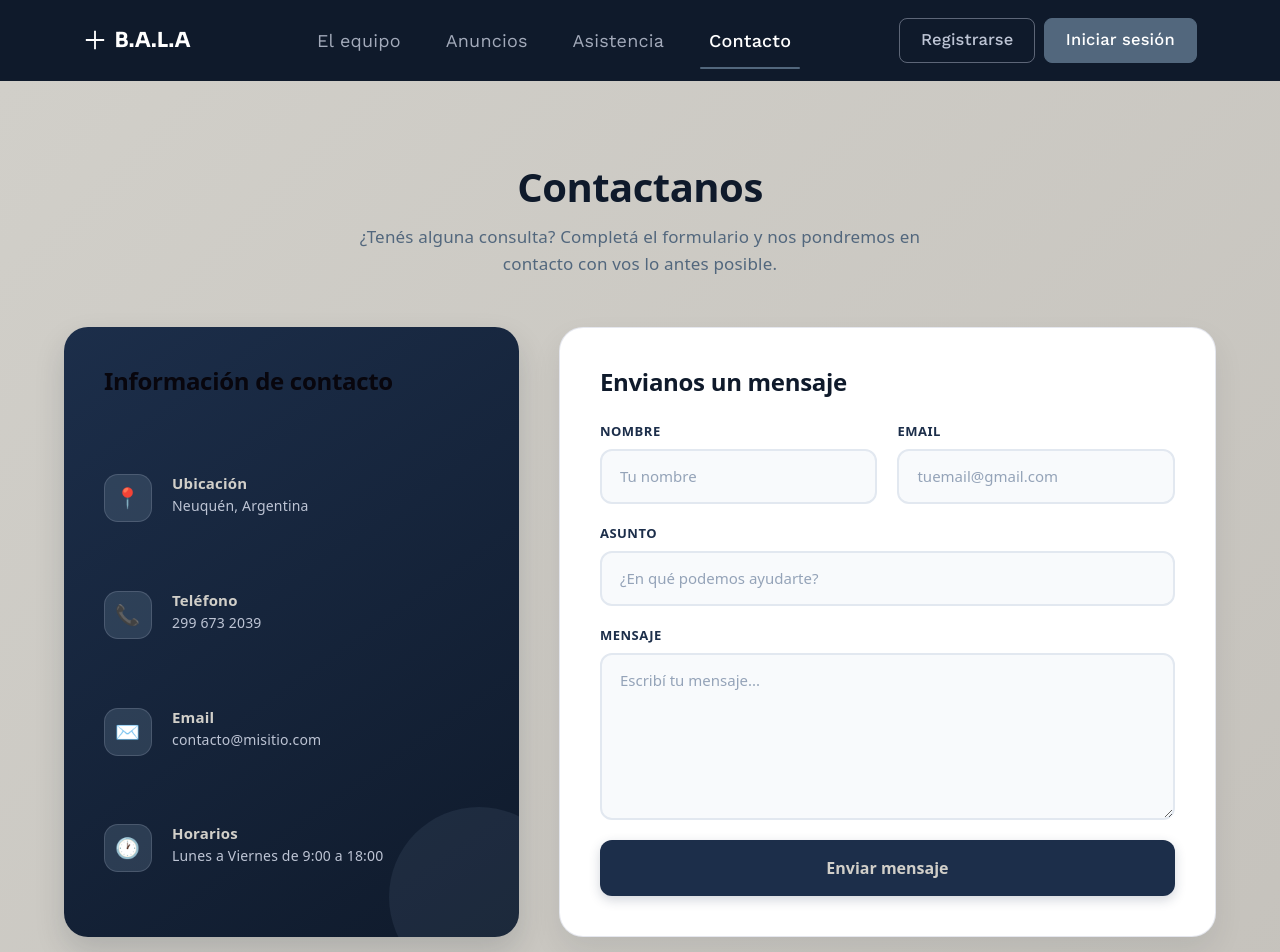
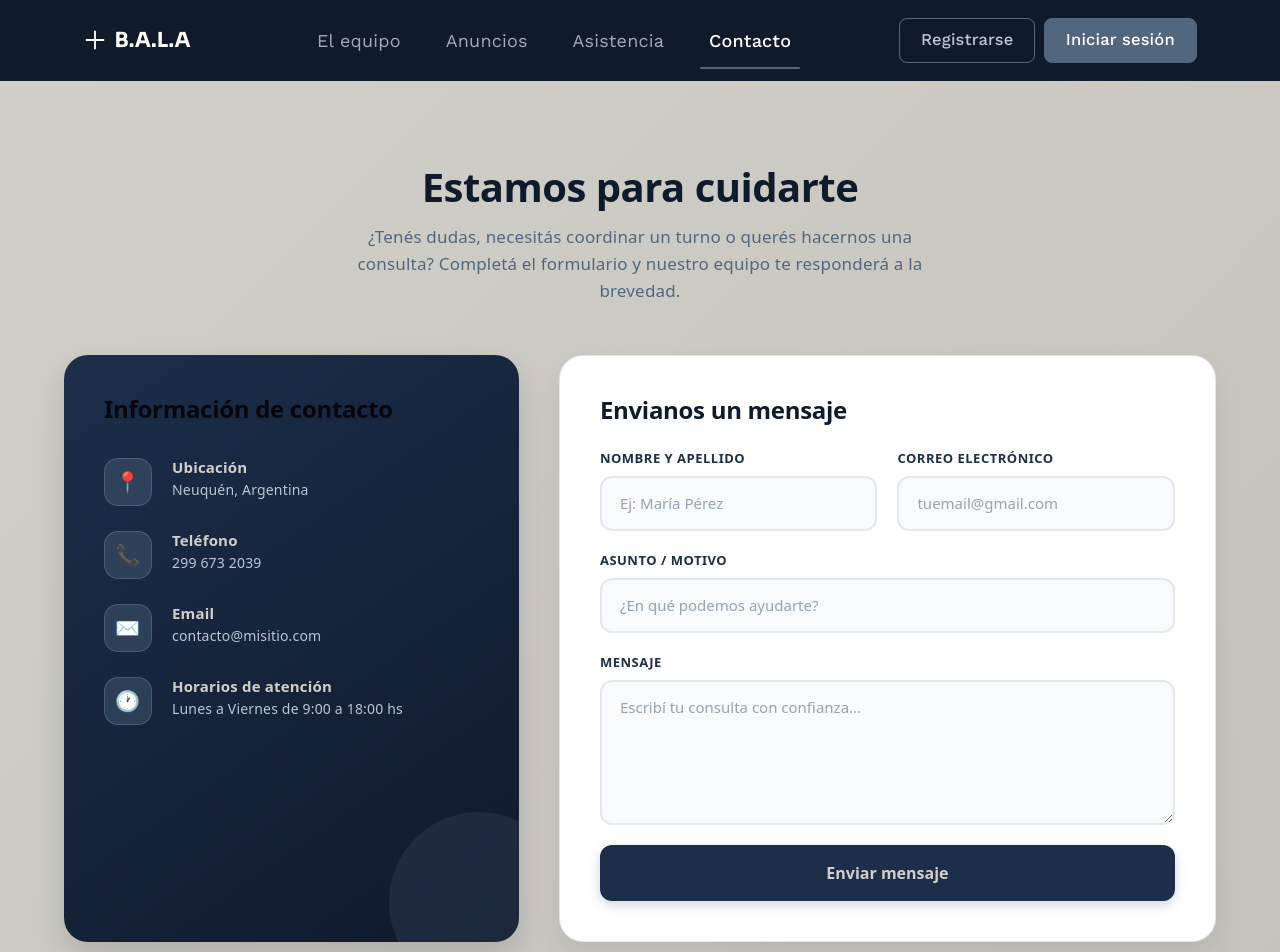
Before and after one commit to Leivaaldana/Gestion_BALA, a React (Vite) app: page /contacto in a window 1280 px wide. Shown: the top 952 px of the page. Built offline with nearby package versions, Linux system fonts and the light colour scheme.

Commit message:
Modificando Contacto.jsx

```diff
--- a/src/paginas/Contactos.jsx
+++ b/src/paginas/Contactos.jsx
@@ -5,15 +5,14 @@ function Contacto() {
   return (
     <div className="contacto-page">
 
-
-      {/* CONTENIDO */}
+      {/* CONTENIDO PRINCIPAL */}
       <main className="contacto-container">
 
         <section className="contacto-intro">
-          <h1>Contactanos</h1>
+          <h1>Estamos para cuidarte</h1>
           <p>
-            ¿Tenés alguna consulta? Completá el formulario y nos pondremos
-            en contacto con vos lo antes posible.
+            ¿Tenés dudas, necesitás coordinar un turno o querés hacernos una consulta?
+            Completá el formulario y nuestro equipo te responderá a la brevedad.
           </p>
         </section>
 
@@ -21,6 +20,7 @@ function Contacto() {
 
           {/* INFORMACIÓN */}
           <div className="contacto-info">
+            <div>
               <h2>Información de contacto</h2>
 
               <div className="info-item">
@@ -50,8 +50,9 @@ function Contacto() {
               <div className="info-item">
                 <div className="icono">🕐</div>
                 <div>
-                <h3>Horarios</h3>
-                <p>Lunes a Viernes de 9:00 a 18:00</p>
+                  <h3>Horarios de atención</h3>
+                  <p>Lunes a Viernes de 9:00 a 18:00 hs</p>
+                </div>
               </div>
             </div>
           </div>
@@ -63,16 +64,16 @@ function Contacto() {
             <form>
               <div className="form-row">
                 <div className="campo">
-                  <label htmlFor="nombre">Nombre</label>
+                  <label htmlFor="nombre">Nombre y Apellido</label>
                   <input
                     type="text"
                     id="nombre"
-                    placeholder="Tu nombre"
+                    placeholder="Ej: María Pérez"
                   />
                 </div>
 
                 <div className="campo">
-                  <label htmlFor="email">Email</label>
+                  <label htmlFor="email">Correo Electrónico</label>
                   <input
                     type="email"
                     id="email"
@@ -82,7 +83,7 @@ function Contacto() {
               </div>
 
               <div className="campo">
-                <label htmlFor="asunto">Asunto</label>
+                <label htmlFor="asunto">Asunto / Motivo</label>
                 <input
                   type="text"
                   id="asunto"
@@ -94,8 +95,8 @@ function Contacto() {
                 <label htmlFor="mensaje">Mensaje</label>
                 <textarea
                   id="mensaje"
-                  rows="6"
-                  placeholder="Escribí tu mensaje..."
+                  rows="5"
+                  placeholder="Escribí tu consulta con confianza..."
                 ></textarea>
               </div>
 
@@ -110,7 +111,7 @@ function Contacto() {
 
       {/* PIE DE PÁGINA */}
       <footer className="contacto-footer">
-        <p>© 2026 Mi Sitio. Todos los derechos reservados.</p>
+        <p>© 2026 Clínica. Todos los derechos reservados.</p>
       </footer>
 
     </div>
```
Lines whose indentation alone changed are shown as unchanged.
